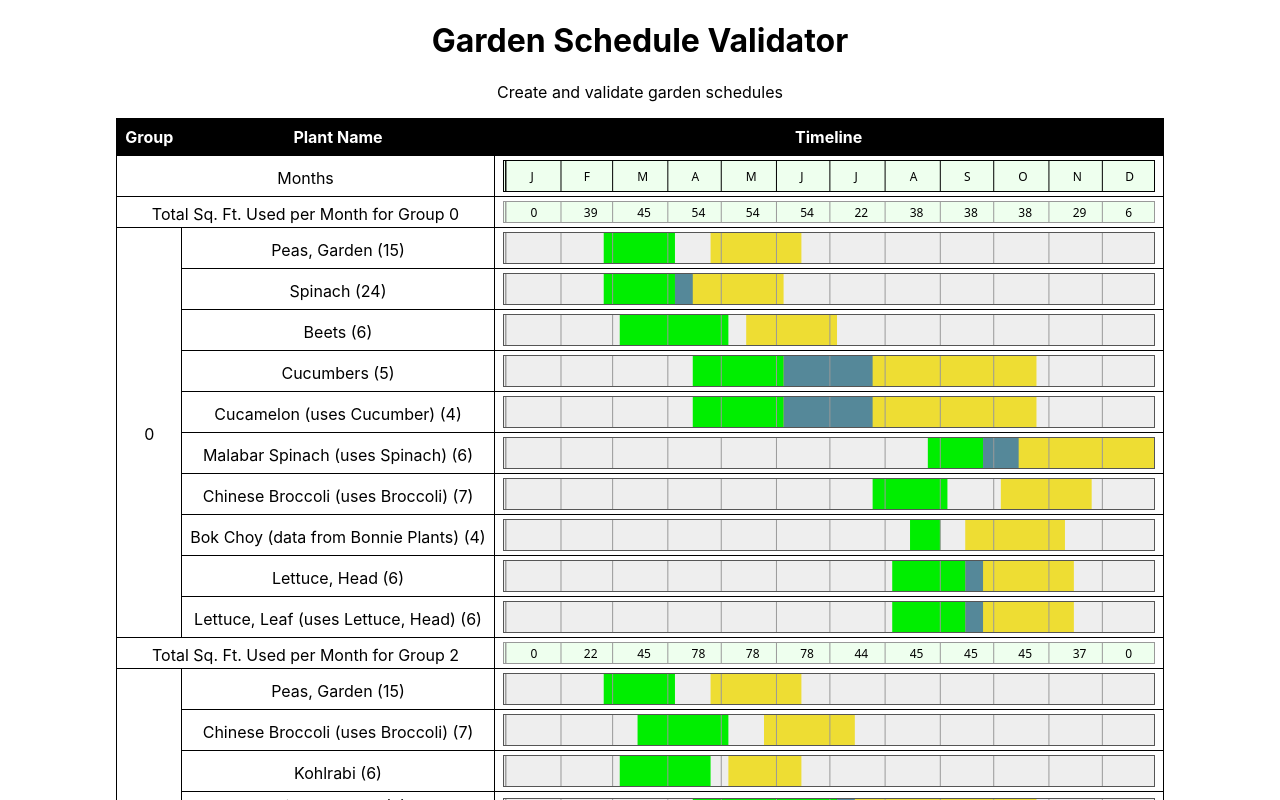
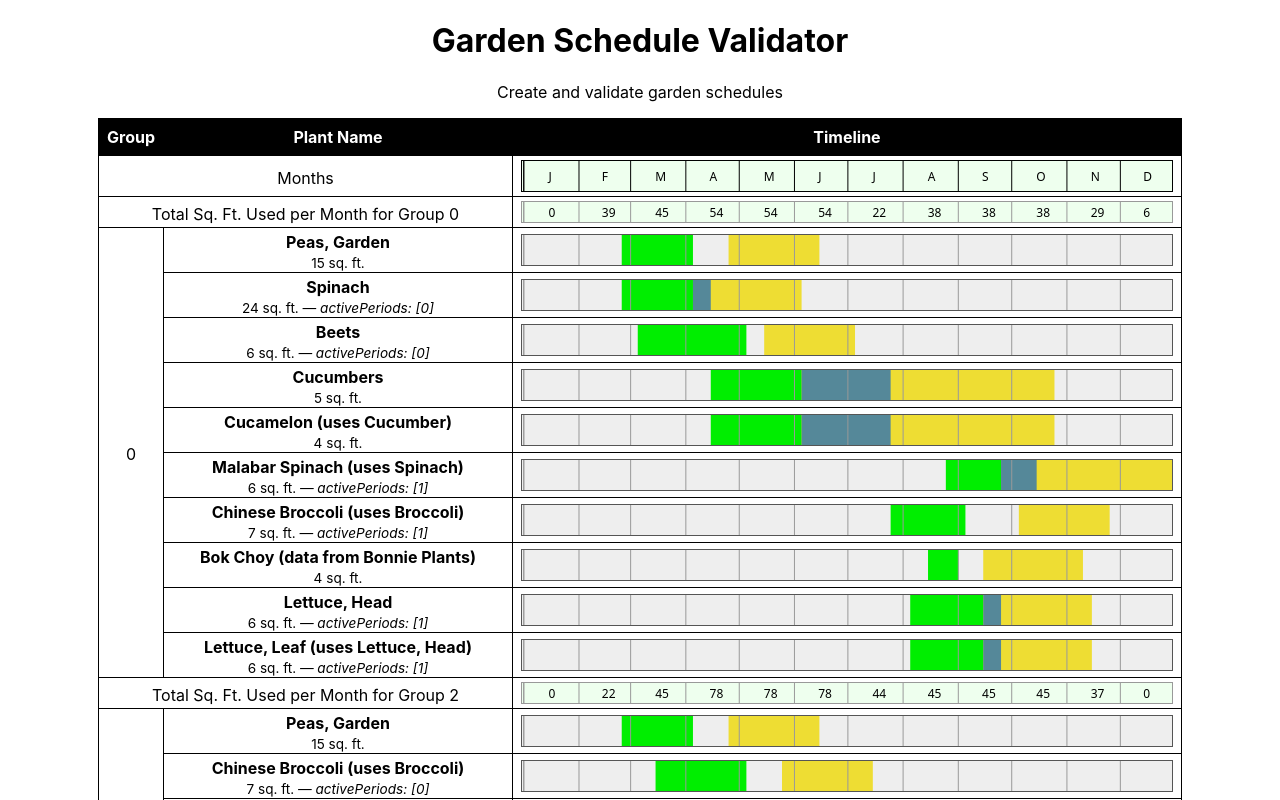
Before and after one commit to arcrad/garden_schedule_validator, a React (Create React App) app: page / in a window 1280 px wide. Shown: the top 800 px of the page. Built offline with nearby package versions, Linux system fonts and the light colour scheme.

Commit message:
tweaked row labels and style/layout

```diff
--- a/src/App.css
+++ b/src/App.css
@@ -53,3 +53,10 @@ table td {
 	border: 1px solid #000;
 	padding: 0.25rem 0.5rem 0 0.5rem;
 }
+
+.plantName {
+	font-weight: bold;
+}
+.plantSubText {
+	font-size: 0.85rem;
+}
--- a/src/components/PlantScheduleTableRows.tsx
+++ b/src/components/PlantScheduleTableRows.tsx
@@ -46,7 +46,16 @@ export default function PlantScheduleTableRows(props:{
 				return (
 					<tr key={'pse'+i}>
 						{ i == 0 && <td rowSpan={allSchedulesInGroup.length}>{plantScheduleEntry.groupId}</td> }
-						<td>{props.plantData[plantScheduleEntry.plantId].name} ({plantScheduleEntry.squareFeetPlanted})<br/>{plantScheduleEntry.notes && <i>({plantScheduleEntry.notes})</i>}</td>
+						<td>
+							<span className='plantName'>
+								{props.plantData[plantScheduleEntry.plantId].name}
+							</span><br/>
+							<span className='plantSubText'>
+								{plantScheduleEntry.squareFeetPlanted} sq. ft.
+								{plantScheduleEntry.notes && <i> — {plantScheduleEntry.notes}</i>}
+								{plantScheduleEntry.activePeriods != null ? (<i> — activePeriods: [{plantScheduleEntry.activePeriods.join(',')}]</i>) : ''}
+							</span>
+						</td>
 						<td>
 							<PlantTimelineChart
 								plant={props.plantData[plantScheduleEntry.plantId]}
```
